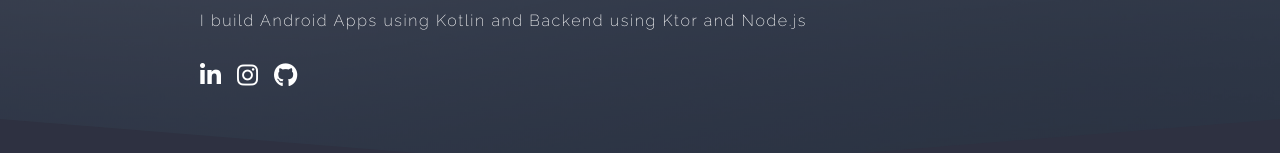
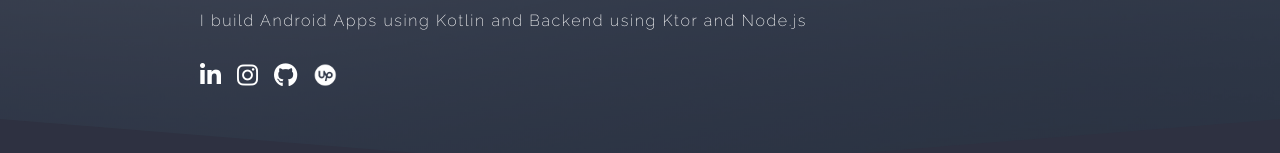
Before and after one commit to Sk-singla/portfolio, a React (Create React App) app: page / in a window 1280 px wide. Shown: the part 244-397 px from the top of the page. Built offline with nearby package versions, Linux system fonts and the light colour scheme; no server answers.

Commit message:
upwork profile link added

```diff
--- a/src/components/Banner.js
+++ b/src/components/Banner.js
@@ -18,6 +18,10 @@ export const Banner = () => {
                 <a href="https://github.com/Sk-singla/" target="_blank" rel="noreferrer">
                     <i className="fa fa-github me-3" style={{fontSize: "24px"}}/>
                 </a>
+                <a href="https://www.upwork.com/freelancers/~01ae4530d8e0c0f434/" target="_blank" rel="noreferrer">
+                    <img src="/upwork.png" width="24px" className='align-top me-3'/>
+                </a>
+
             </div>
         </section>
     )
```
Also changed, not shown: public/upwork.png (added).
